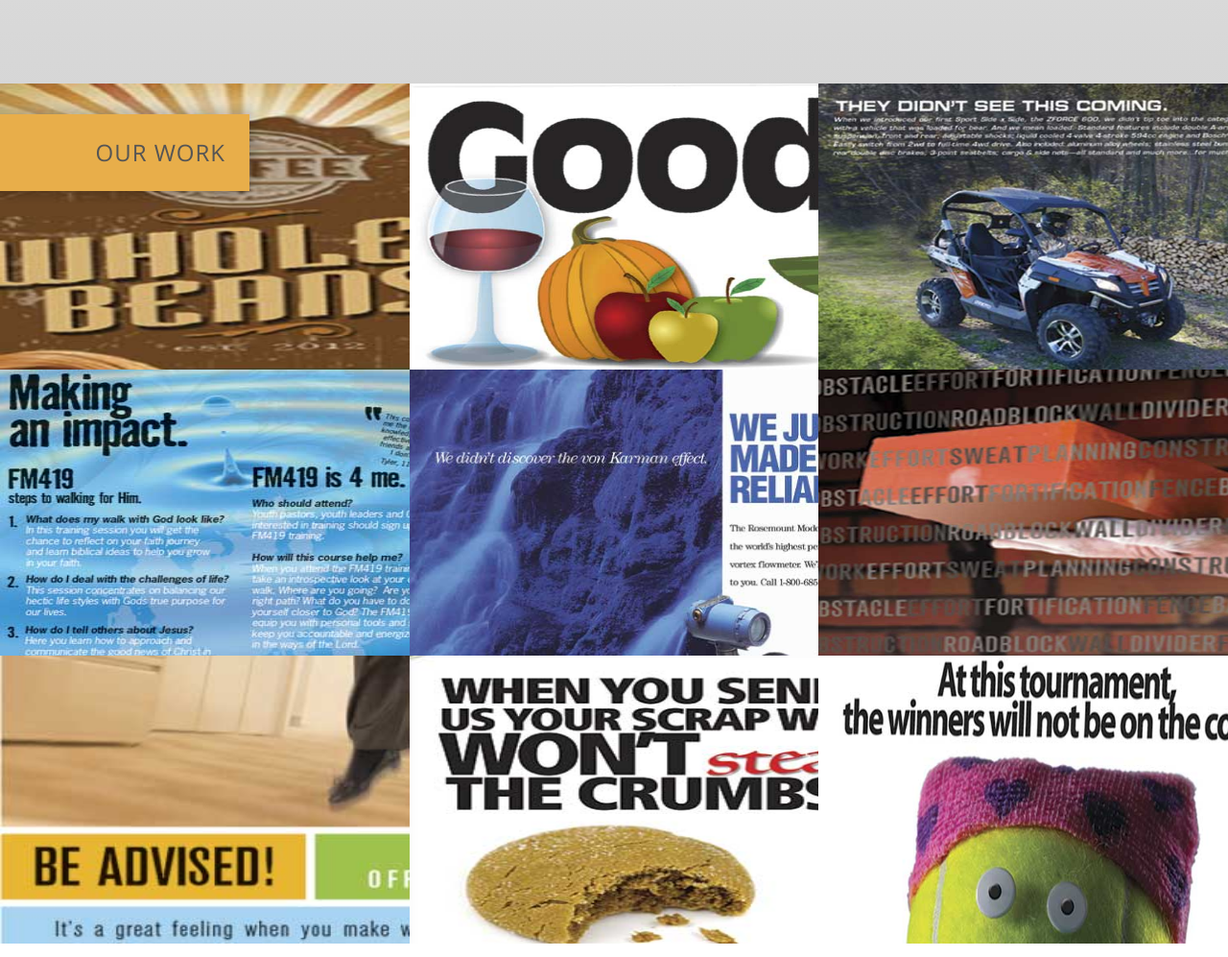
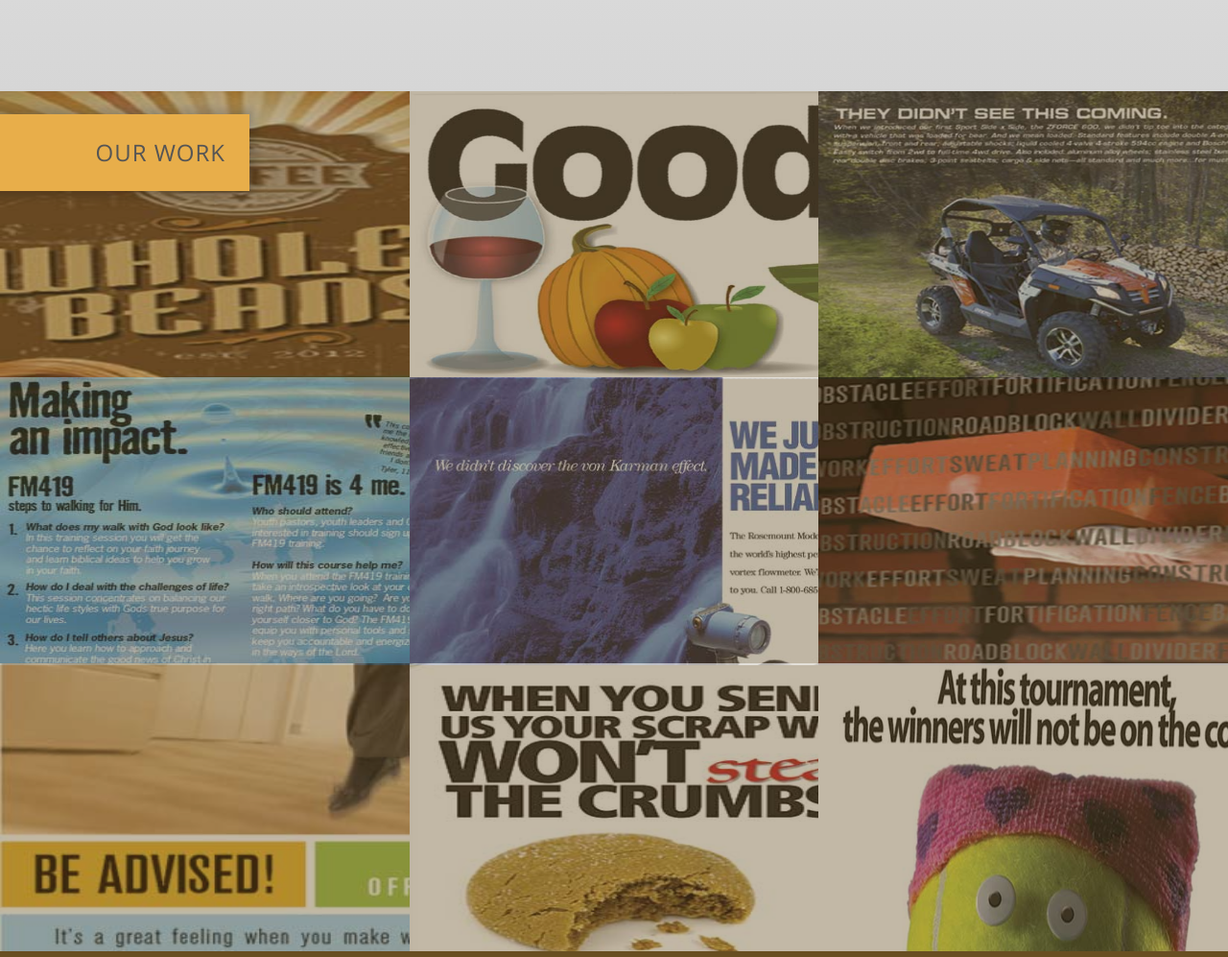
Before and after one commit to davidholbrook/W-S-MessageCab, a plain HTML site: page index.html in a window 1280 px wide. Shown: the part 2099-3096 px from the top of the page at 96% size. Drawn offline with Linux system fonts and the light colour scheme; a web font is replaced by a local one.

Commit message:
changes opacity of grid/work section
Signed-off-by: David Holbrook <david@davidholbrook.info>

```diff
--- a/sass/blocks/grid.scss
+++ b/sass/blocks/grid.scss
@@ -1,20 +1,24 @@
 // Hack, non semantic, but effective!
 .work{
 	position: absolute;
+	z-index: 99;
 }
 .work__title{
 	width: 2300px;
 	box-shadow: 0px 0px 10px 5px rgba(0, 0, 0, 0.2);
 	font-size: 1.5rem;
 	line-height: 2.5rem;
+
 }
 .grid{
 	@extend %sections;
+	background: $accent;
 	padding: 0;
 	flex-wrap: wrap;
 	align-item: center;
 	flex-flow: row wrap;
 	justify-content: left;
+	z-index: -99;
 
 }
 
@@ -23,11 +27,16 @@
 	overflow: hidden;
 	margin-top: -8px;
 
+	&:nth-child(1), &:nth-child(2), &:nth-child(3){
+		margin-top: 0;
+	}
+
 	img{
 		width: 500px;
 		height: 300px;
 		margin: 0;
 		padding: 0;
+		opacity: .6;
 
 
 	}
```
Also changed, not shown: style.css.
